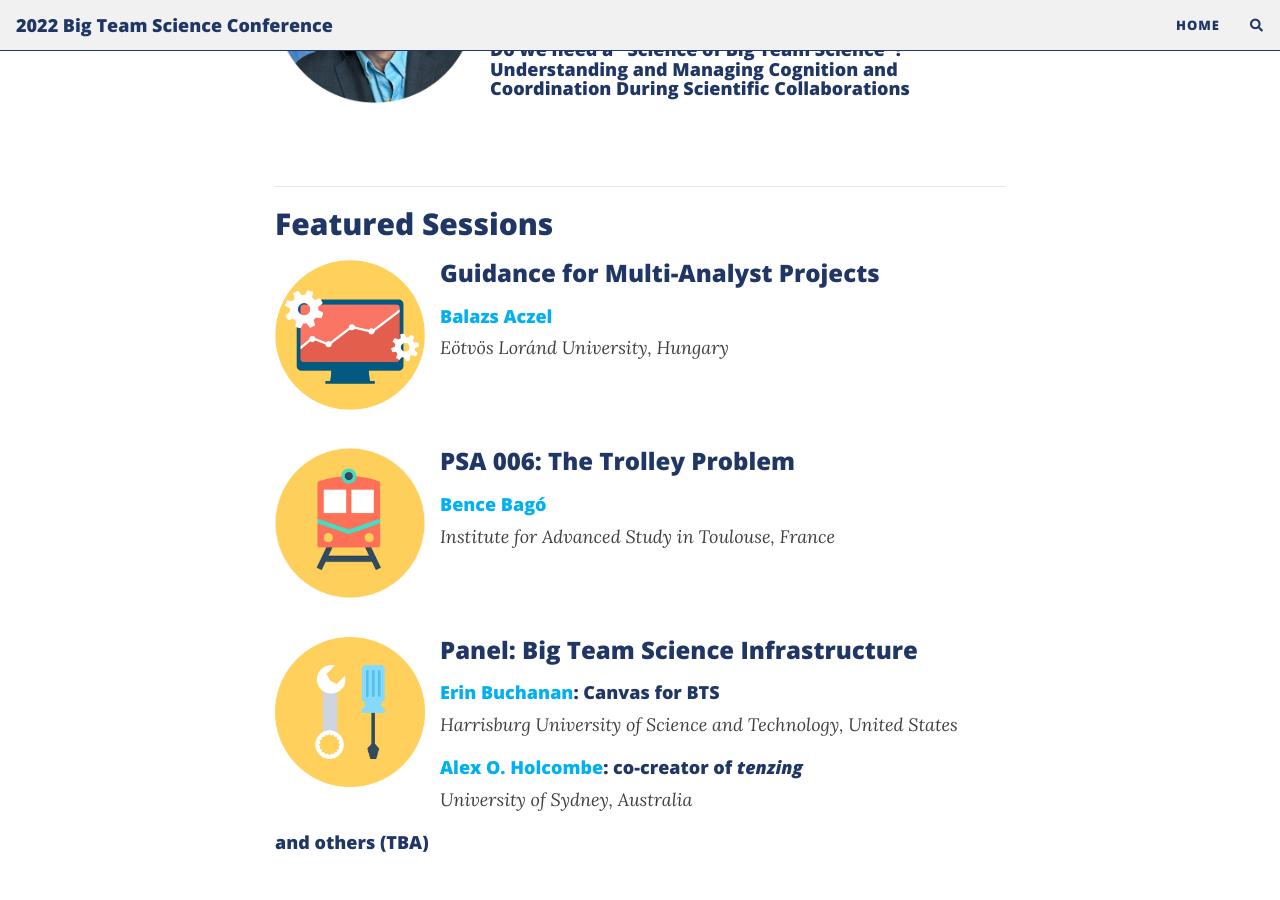
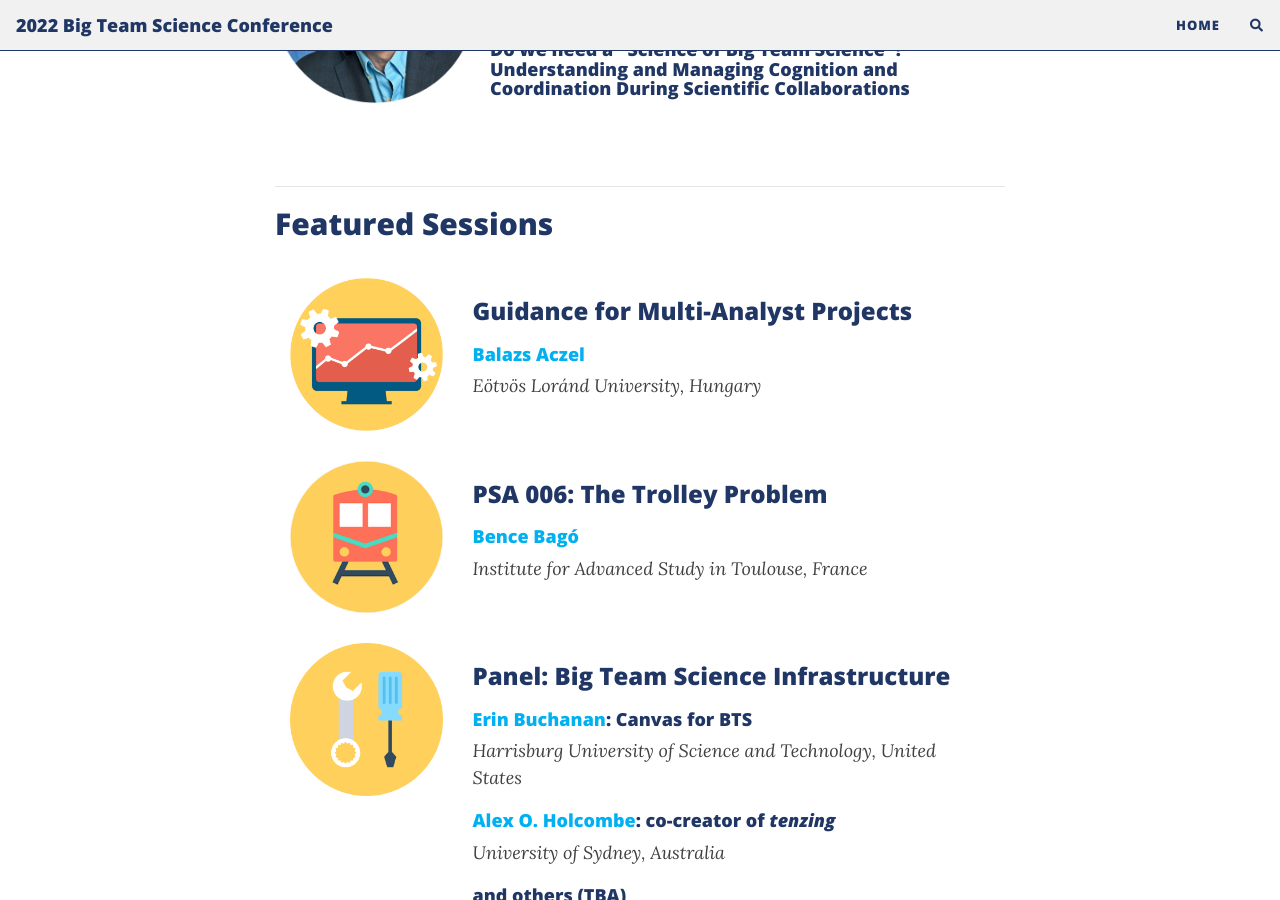
Before and after one commit to bigteamscienceconference/bigteamscienceconference.github.io, a Jekyll site: the page built from index.md, in a window 1280 px wide and 900 px high, scrolled down 1120 px. Built offline with Jekyll 4.4.1, drawn with Linux system fonts in a browser that asks for light colours; nearby versions of some CDN libraries; comment, search, counter and statistics services are not loaded.

Commit message:
update formating on home page

```diff
--- a/index.md
+++ b/index.md
@@ -29,28 +29,54 @@ The goal of this two-day virtual conference is to bring together a multidiscipli
 
 ***
 ## Featured Sessions
+
 <section>
-  <a href="https://www.nature.com/articles/d41586-022-01332-8"><img src="/assets/img/analysis.png" alt="analysis" width="150" height="150" style="float: left; margin-right: 15px;"></a>
-  <h3>Guidance for Multi-Analyst Projects</h3>
-  <h4><a href="http://decisionlab.elte.hu/members/balazs-aczel/">Balazs Aczel</a></h4>
-  <i>Eötvös Loránd University, Hungary</i>
-</section>
-<br>
-<section>
-  <a href="https://psysciacc.org/006-trolley-problem/"><img src="/assets/img/trolley.png" alt="trolley" width="150" height="150" style="float: left; margin-right: 15px;"></a>
-  <h3>PSA 006: The Trolley Problem</h3>
-  <h4><a href="https://www.iast.fr/people/bence-bago">Bence Bagó</a></h4>
-  <i>Institute for Advanced Study in Toulouse, France</i>
-</section>
-<br>
-<section>
-  <a href=""><img src="/assets/img/tools.png" alt="tools" width="150" height="150" style="float: left; margin-right: 15px;"></a>
-  <h3>Panel: Big Team Science Infrastructure</h3>
-  <h4><a href="https://www.aggieerin.com/page/about/">Erin Buchanan</a>: Canvas for BTS</h4>
-  <i>Harrisburg University of Science and Technology, United States</i>
-  <h4><a href="https://www.sydney.edu.au/science/about/our-people/academic-staff/alex-holcombe.html">Alex O. Holcombe</a>: co-creator of <i>tenzing</i></h4>
-  <i>University of Sydney, Australia</i>
-  <h4>and others (TBA)</h4>
+  <div class="container">
+    <div class="row">
+      <div class="col-sm-12">
+        <p>    </p>
+      </div>
+    </div>
+    <div class="row">
+      <div class="col-sm-3 col-xs-6">
+        <a href="https://www.nature.com/articles/d41586-022-01332-8/"><img src="/assets/img/analysis.png" alt="analysis"></a>
+      </div>
+      <div class="col-sm-9">
+        <h3>Guidance for Multi-Analyst Projects</h3>
+        <h4><a href="http://decisionlab.elte.hu/members/balazs-aczel/">Balazs Aczel</a></h4>
+        <i>Eötvös Loránd University, Hungary</i>
+      </div>
+    </div>
+    <div class="col-sm-12">
+        <p>   </p>
+    </div>
+    <div class="row">
+      <div class="col-sm-3 col-xs-6">
+        <a href="https://psysciacc.org/006-trolley-problem/"><img src="/assets/img/trolley.png" alt="trolley"></a>
+      </div>
+      <div class="col-sm-9">
+        <h3>PSA 006: The Trolley Problem</h3>
+        <h4><a href="https://www.iast.fr/people/bence-bago">Bence Bagó</a></h4>
+        <i>Institute for Advanced Study in Toulouse, France</i>
+      </div>
+    </div>
+    <div class="col-sm-12">
+        <p>   </p>
+    </div>
+    <div class="row">
+      <div class="col-sm-3 col-xs-6">
+        <a href=""><img src="/assets/img/tools.png" alt="tools"></a>
+      </div>
+      <div class="col-sm-9">
+        <h3>Panel: Big Team Science Infrastructure</h3>
+        <h4><a href="https://www.aggieerin.com/page/about/">Erin Buchanan</a>: Canvas for BTS</h4>
+        <i>Harrisburg University of Science and Technology, United States</i>
+        <h4><a href="https://www.sydney.edu.au/science/about/our-people/academic-staff/alex-holcombe.html">Alex O. Holcombe</a>: co-creator of <i>tenzing</i></h4>
+        <i>University of Sydney, Australia</i>
+        <h4>and others (TBA)</h4>
+      </div>
+    </div>
+  </div>
 </section>
 <br>
 <b><i>Full program will be released in August</i></b>
```
